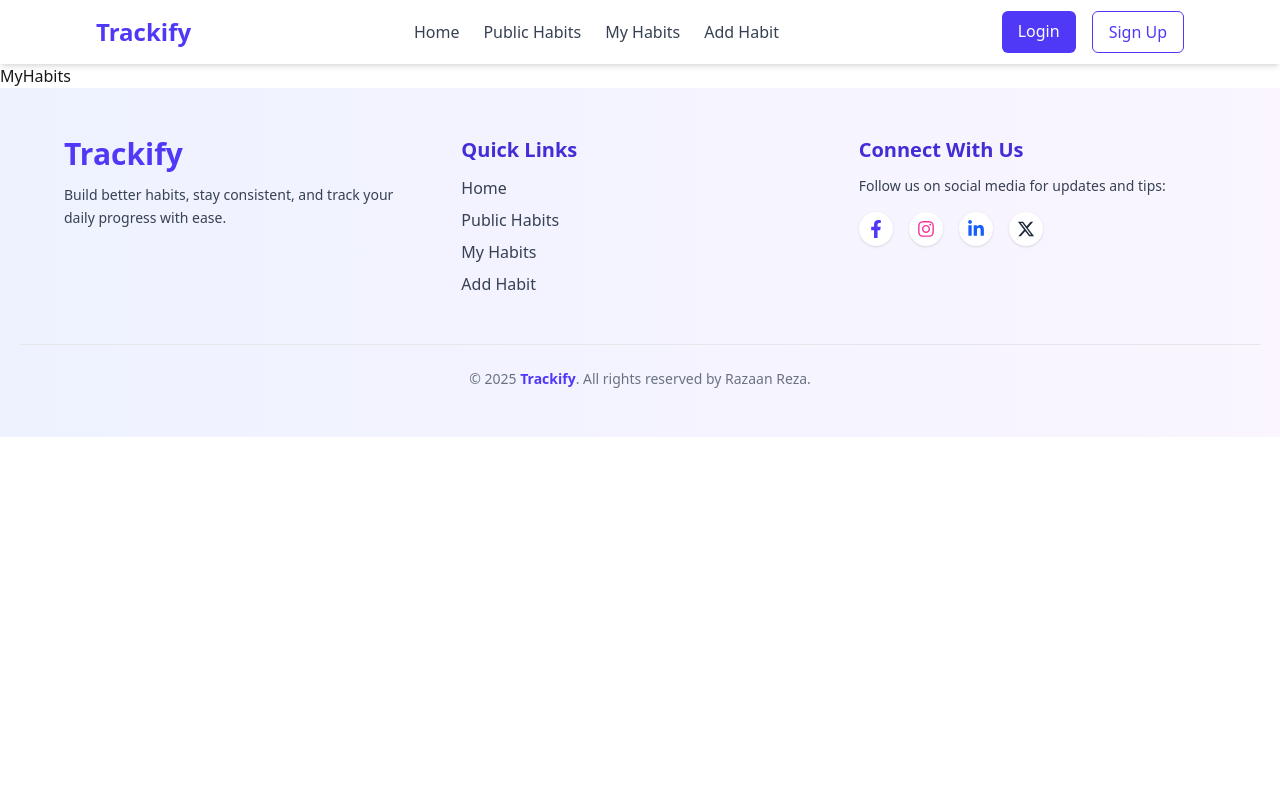
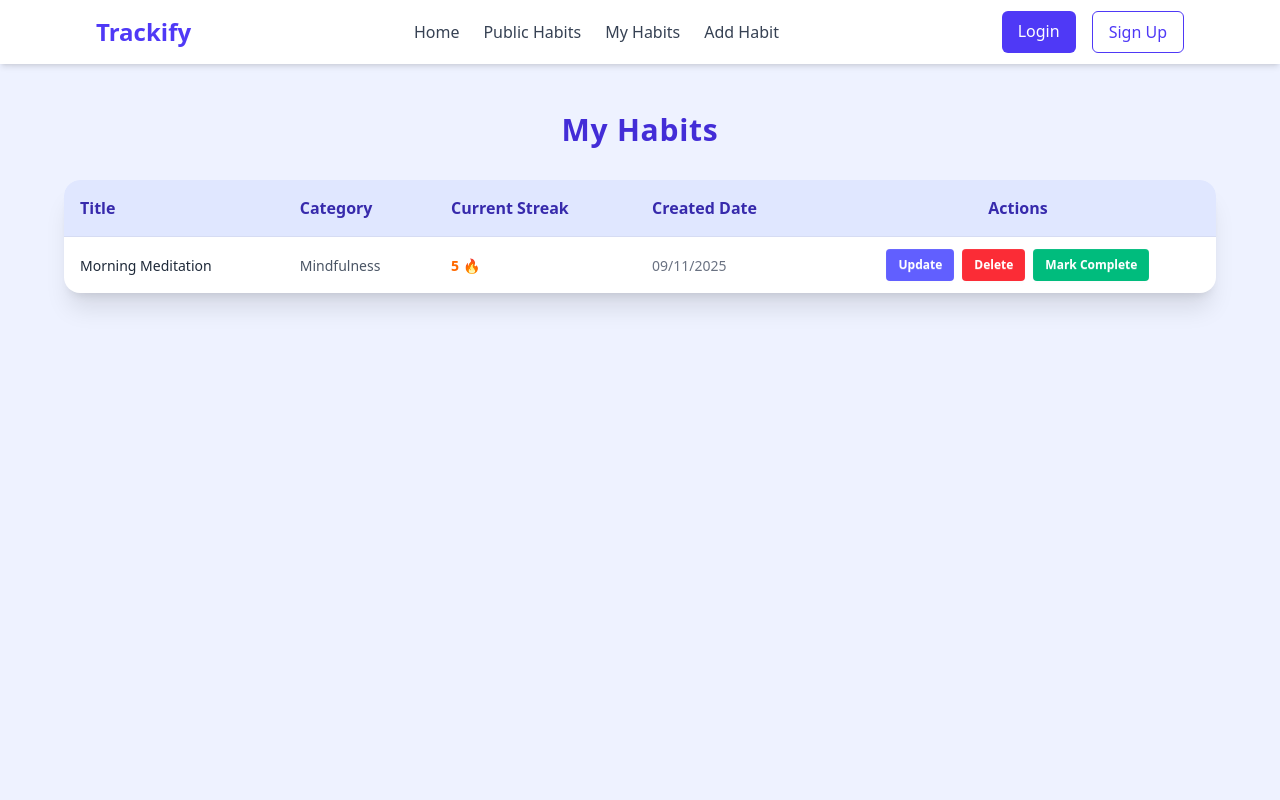
Before and after one commit to Razaan-RR/Habit_Tracker, a React (Vite) app: page /my-habits in a window 1280 px wide. Shown: the top 800 px of the page. Built offline with nearby package versions, Linux system fonts and the light colour scheme; no server answers.

Commit message:
Designed all pages

```diff
--- a/src/Pages/MyHabits.jsx
+++ b/src/Pages/MyHabits.jsx
@@ -1,6 +1,45 @@
 function MyHabits() {
   return (
-    <div>MyHabits</div>
+    <div className="min-h-screen bg-indigo-50 py-12">
+      <section className="w-11/12 max-w-6xl mx-auto">
+        <h2 className="text-3xl font-extrabold mb-8 text-center text-indigo-700 tracking-wide">
+          My Habits
+        </h2>
+
+        <div className="overflow-x-auto rounded-2xl shadow-xl bg-white">
+          <table className="table w-full">
+            <thead>
+              <tr className="bg-indigo-100 text-indigo-800 text-base font-semibold">
+                <th className="py-4">Title</th>
+                <th>Category</th>
+                <th>Current Streak</th>
+                <th>Created Date</th>
+                <th className="text-center">Actions</th>
+              </tr>
+            </thead>
+            <tbody>
+              <tr className="hover:bg-indigo-50 transition-all duration-200">
+                <td className="font-medium text-gray-800">Morning Meditation</td>
+                <td className="text-gray-600">Mindfulness</td>
+                <td className="text-orange-500 font-semibold">5 🔥</td>
+                <td className="text-gray-500">09/11/2025</td>
+                <td className="flex gap-2 justify-center py-3">
+                  <button className="btn btn-sm bg-indigo-500 hover:bg-indigo-600 border-none text-white">
+                    Update
+                  </button>
+                  <button className="btn btn-sm bg-red-500 hover:bg-red-600 border-none text-white">
+                    Delete
+                  </button>
+                  <button className="btn btn-sm bg-emerald-500 hover:bg-emerald-600 border-none text-white">
+                    Mark Complete
+                  </button>
+                </td>
+              </tr>
+            </tbody>
+          </table>
+        </div>
+      </section>
+    </div>
   )
 }
 
--- a/src/Pages/PublicHabits.jsx
+++ b/src/Pages/PublicHabits.jsx
@@ -1,6 +1,41 @@
 function PublicHabits() {
   return (
-    <div>PublicHabits</div>
+    <div className="min-h-screen bg-indigo-50 py-12">
+      <section className="w-11/12 max-w-6xl mx-auto">
+        <h2 className="text-3xl font-extrabold mb-10 text-center text-indigo-700 tracking-wide">
+          Browse Public Habits
+        </h2>
+        <div className="grid gap-8 sm:grid-cols-2 lg:grid-cols-3">
+          <div className="card bg-linear-to-br from-blue-100 to-blue-50 shadow-lg hover:shadow-2xl transition-all duration-300 border border-indigo-100 rounded-2xl">
+            <figure className="px-5 pt-5">
+              <img
+                src="https://images.unsplash.com/photo-1544716278-ca5e3f4abd8c?w=800&q=80"
+                alt="Habit"
+                className="rounded-xl h-48 w-full object-cover"
+              />
+            </figure>
+            <div className="card-body items-start text-left">
+              <h2 className="card-title text-lg font-semibold text-gray-800">
+                Morning Meditation
+              </h2>
+              <p className="text-sm text-gray-500">Category: Mindfulness</p>
+              <p className="text-sm text-gray-600">By: John Doe</p>
+              <div className="mt-3">
+                <p className="text-gray-700 text-sm">
+                  Current Streak:{' '}
+                  <span className="font-medium text-orange-500">12 🔥</span>
+                </p>
+              </div>
+              <div className="card-actions mt-4 w-full">
+                <button className="btn btn-primary w-full rounded-full">
+                  See Details →
+                </button>
+              </div>
+            </div>
+          </div>
+        </div>
+      </section>
+    </div>
   )
 }
 
```
